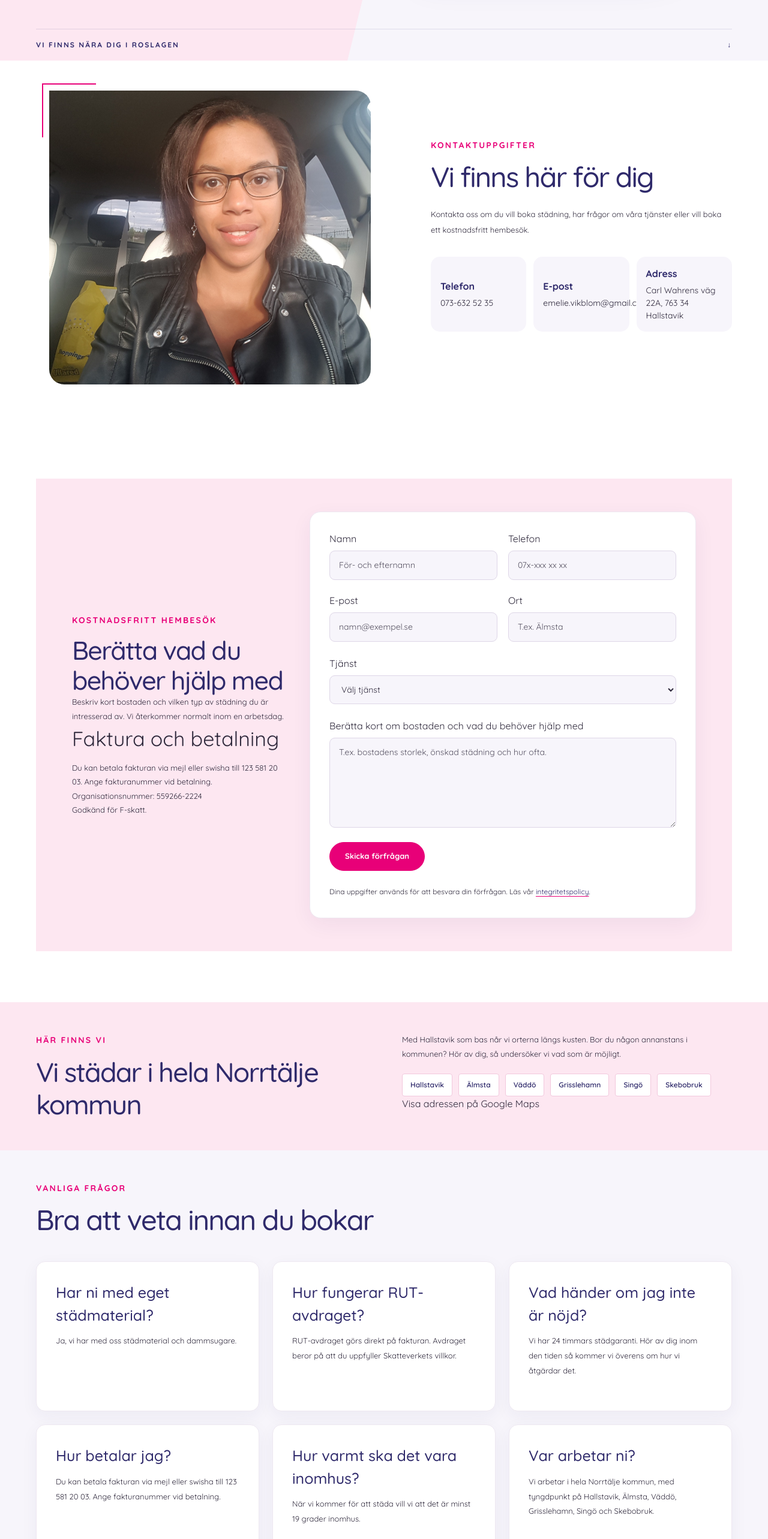
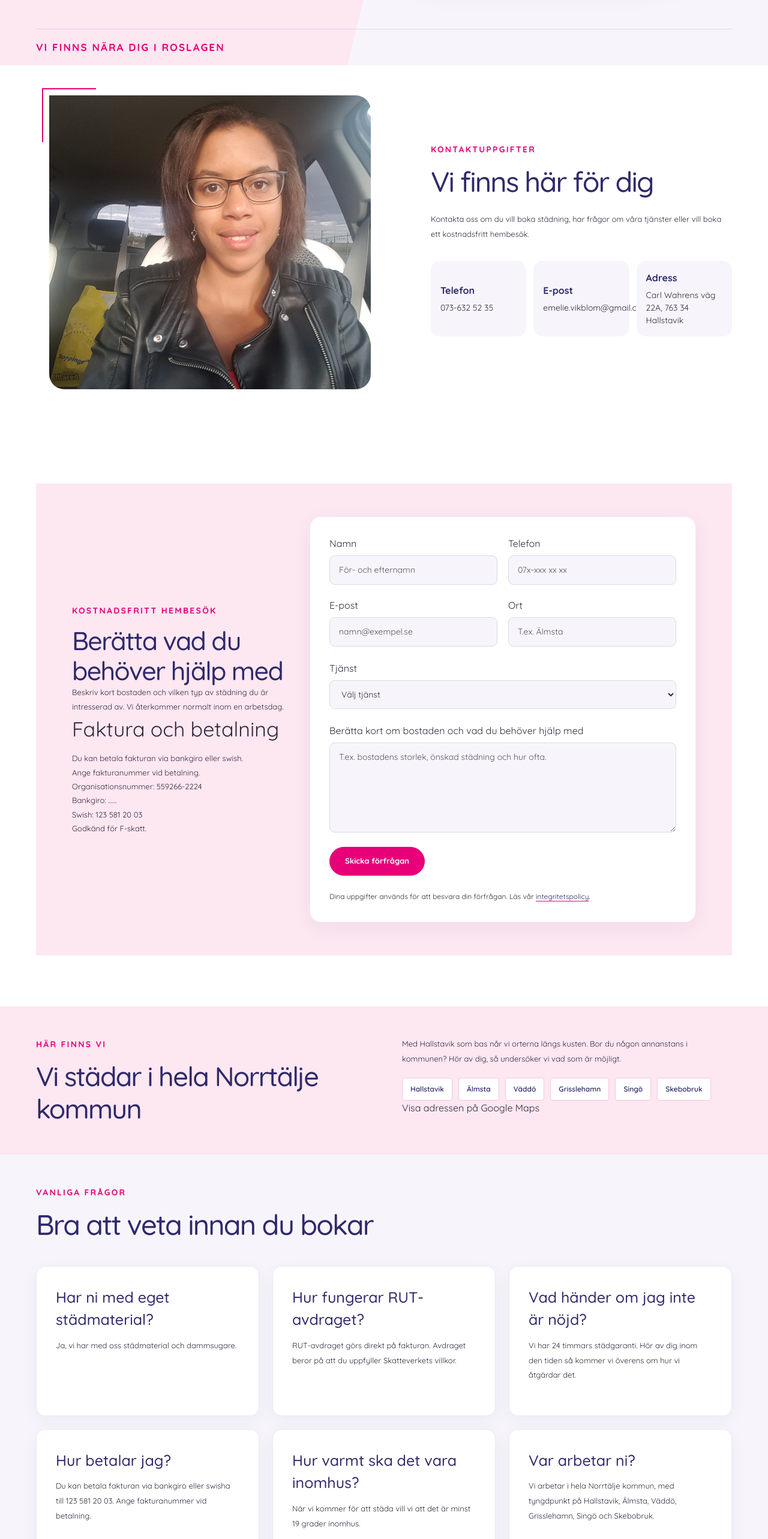
Before and after one commit to annkar73/vikblomsstad, a Next.js app: page /contact in a window 1280 px wide. Shown: the part 1205-3771 px from the top of the page at 60% size. Built offline with nearby package versions, Linux system fonts and the light colour scheme.

Commit message:
update contact

```diff
--- a/app/contact/page.tsx
+++ b/app/contact/page.tsx
@@ -40,7 +40,7 @@ export default function ContactPage() {
 
           <div className="hero-visual">
             <div
-              className="hero-photo"
+              className="hero-photo hero-contact"
               role="img"
               aria-label="Bild som illustrerar Vikblom Städs arbete"
             />
@@ -57,9 +57,7 @@ export default function ContactPage() {
 
         <div className="container hero-bottom">
           <span>VI FINNS NÄRA DIG I ROSLAGEN</span>
-          <a href="#kontaktuppgifter" aria-label="Se kontaktuppgifter">
-            ↓
-          </a>
+
         </div>
       </section>
 
@@ -120,11 +118,16 @@ export default function ContactPage() {
 
             <h3>Faktura och betalning</h3>
             <p>
-              Du kan betala fakturan via mejl eller swisha till
-              123 581 20 03. Ange fakturanummer vid betalning.
+              Du kan betala fakturan via bankgiro eller swish.
+              <br />
+              Ange fakturanummer vid betalning.
             </p>
             <p>
               Organisationsnummer: 559266-2224
+              <br />
+              Bankgiro: ......
+              <br />
+              Swish: 123 581 20 03
               <br />
               Godkänd för F-skatt.
             </p>
@@ -304,7 +307,7 @@ export default function ContactPage() {
             <article className="process-card">
               <h3>Hur betalar jag?</h3>
               <p>
-                Du kan betala fakturan via mejl eller swisha till
+                Du kan betala fakturan via bankgiro eller swisha till
                 123 581 20 03. Ange fakturanummer vid betalning.
               </p>
             </article>
--- a/app/globals.css
+++ b/app/globals.css
@@ -393,7 +393,7 @@ p {
   background-image: url("/images/vikblom-stad-work.jpg");
 }
 .hero-contact .hero-photo {
-  background-image: url("/images/emelie-vikblom.jpg");
+  background-image: url("/images/contact.jpg");
 }
 
 
```
Also changed, not shown: public/images/contact.jpg (added).
